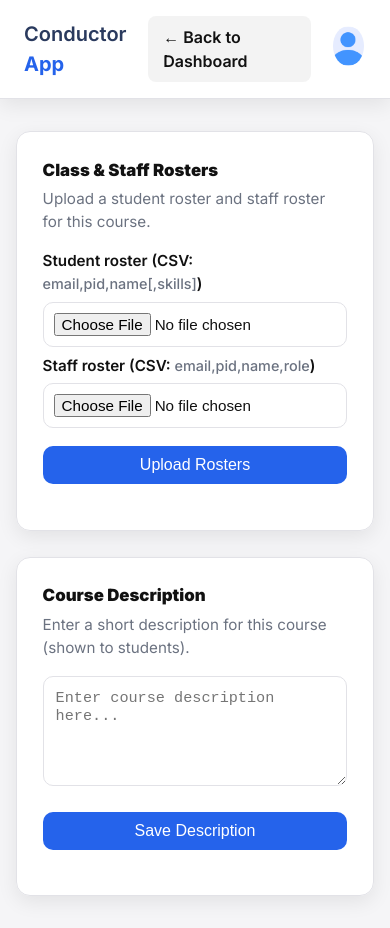
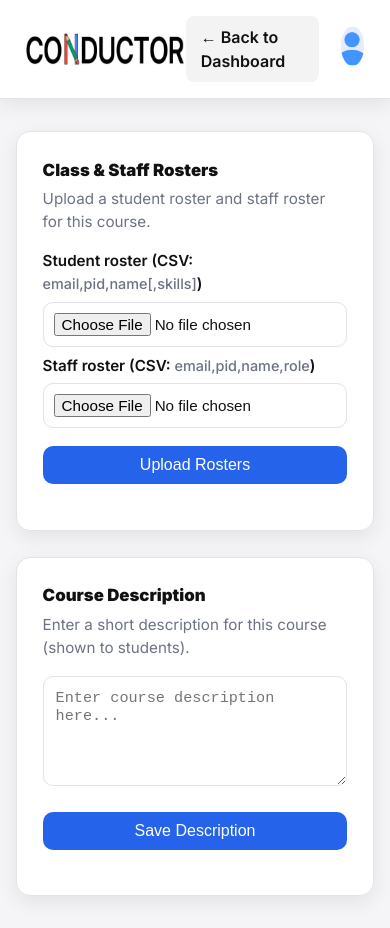
Before and after one commit to CSE210-FA25-Team03/Conductor-App, a website: page app/frontend/src/pages/class_config/class_config.html in a window 390 px wide. Drawn offline with Linux system fonts and the light colour scheme; no server answers.

Commit message:
Updated Logo Attendance & Class Conf

```diff
--- a/app/frontend/src/pages/attendance/professor_attendance.css
+++ b/app/frontend/src/pages/attendance/professor_attendance.css
@@ -34,14 +34,28 @@ body {
     margin-bottom: 2.2rem;
 }
 
-.brand {
-    font-weight: 600;
-    font-size: 1.5rem;
-    color: #2a3a5e;
+.brand img{
+
 }
-.brand span {
-    color: var(--accent);
-    font-weight: 700;
+.logo-full {
+    display: block;
+    height: 6rem;
+}
+
+.logo-mini {
+    display: none;
+}
+
+
+@media (max-width: 500px) {
+    .logo-full {
+        display: none ;
+    }
+
+    .logo-mini {
+        display: block ;
+        height: 2rem;
+    }
 }
 
 .nav-actions {
--- a/app/frontend/src/pages/class_config/class_config.html
+++ b/app/frontend/src/pages/class_config/class_config.html
@@ -10,7 +10,11 @@
 </head>
 <body>
   <header class="top-nav">
-    <div class="brand">Conductor <span>App</span></div>
+    <div class="brand">
+                <img src="../../../assets/logo/logo.png" alt="Conductor Tool Logo" class="logo-full">
+                <img src="../../../assets/logo/mini-logo.png" alt="Conductor Tool Logo" class="logo-mini">
+    </div>
+
     <div class="nav-actions">
       <a href="#" id="backDashboard" class="nav-btn eval-btn">← Back to Dashboard</a>
 
--- a/app/frontend/src/pages/class_config/style.css
+++ b/app/frontend/src/pages/class_config/style.css
@@ -33,14 +33,28 @@ body {
     margin-bottom: 2rem;
 }
 
-.brand {
-    font-weight: 600;
-    font-size: 1.25rem;
-    color: #2a3a5e;
+.brand img{
+
 }
-.brand span {
-    color: var(--accent);
-    font-weight: 700;
+.logo-full {
+    display: block;
+    height: 6rem;
+}
+
+.logo-mini {
+    display: none;
+}
+
+
+@media (max-width: 500px) {
+    .logo-full {
+        display: none ;
+    }
+
+    .logo-mini {
+        display: block ;
+        height: 2rem;
+    }
 }
 
 .nav-actions {
```
Also changed, not shown: app/frontend/src/pages/attendance/professor_attendance.html (+4 -1 lines), app/frontend/src/pages/dashboards/professor.html (+0 -1 lines), app/frontend/src/pages/dashboards/style.css (line endings or trailing spaces).
